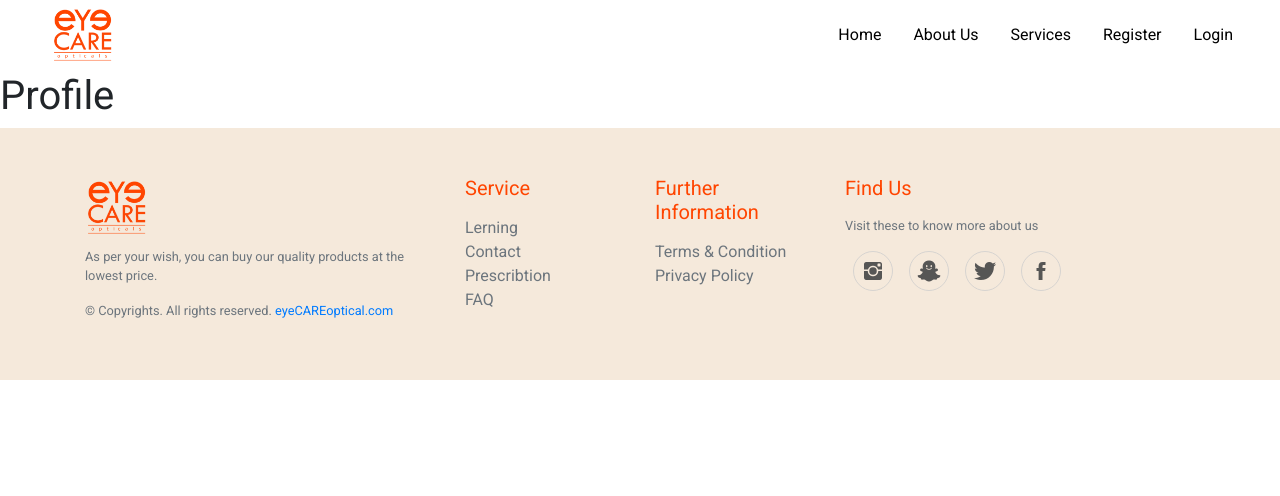
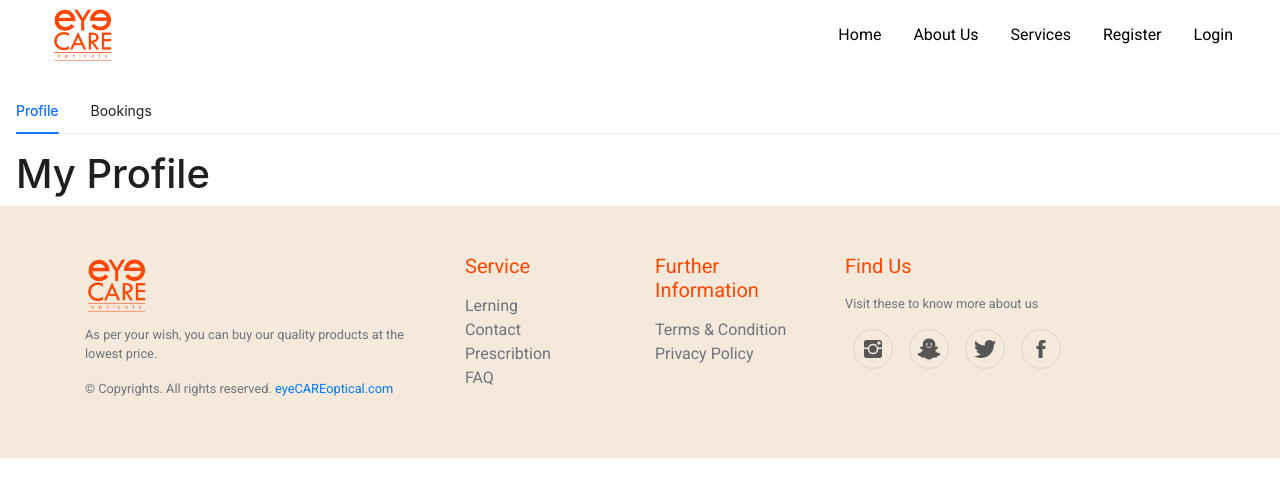
Before and after one commit to AbhishekPeiris/eYeCAREopticals, a React (Create React App) app in the folder frontend/: page /profile in a window 1280 px wide. Shown: the top 496 px of the page. Built offline with nearby package versions, Linux system fonts and the light colour scheme.

Commit message:
tabs (profilescreen &  bookingsscreen)

```diff
--- a/frontend/package.json
+++ b/frontend/package.json
@@ -6,6 +6,7 @@
     "@testing-library/jest-dom": "^5.17.0",
     "@testing-library/react": "^13.4.0",
     "@testing-library/user-event": "^13.5.0",
+    "antd": "^5.13.2",
     "aos": "^2.3.4",
     "axios": "^1.6.5",
     "bootstrap": "^5.3.2",
--- a/frontend/src/App.js
+++ b/frontend/src/App.js
@@ -5,7 +5,8 @@ import NavBar from './components/NavBar';
 import Footer from './components/Footer';
 import RegisterScreen from './screens/RegisterScreen';
 import LoginScreen from './screens/LoginScreen';
-import Profile from './screens/Profile';
+import ProfileScreen from './screens/ProfileScreen';
+import BookingScreen from './screens/BookingScreen';
 
 function App() {
   return (
@@ -19,7 +20,8 @@ function App() {
 
           <Route path='/register' element={<RegisterScreen />} />
           <Route path='/login' element={<LoginScreen />} />
-          <Route path='/profile' element={<Profile />} />
+          <Route path='/profile' element={<ProfileScreen />} />
+          <Route path='/bookings' element={<BookingScreen />} />
           <Route path='/' element={<HomeScreen />} />
 
         </Routes>
--- /dev/null
+++ b/frontend/src/screens/BookingScreen.js
@@ -0,0 +1,28 @@
+import React from 'react';
+import { Tabs } from 'antd';
+
+const { TabPane } = Tabs;
+
+const BookingScreen = () => {
+    return (
+        <div className='ml-3 mt-3'>
+            <br /><br /><br />
+            <Tabs defaultActiveKey="1">
+                <TabPane tab="Profile" key="2">
+                    <div>
+                        <h1>My Profile</h1>
+
+                    </div>
+                </TabPane>
+                <TabPane tab="Bookings" key="1">
+                    <div>
+                        <h1>My Bokings</h1>
+
+                    </div>
+                </TabPane>
+            </Tabs>
+        </div>
+    );
+}
+
+export default BookingScreen;
--- a/frontend/src/screens/Profile.js
+++ /dev/null
@@ -1,12 +0,0 @@
-import React from 'react';
-
-const Profile = () => {
-    return (
-        <div>
-            <br /><br /><br />
-            <h1>Profile</h1>
-        </div>
-    );
-}
-
-export default Profile;
--- /dev/null
+++ b/frontend/src/screens/ProfileScreen.js
@@ -0,0 +1,28 @@
+import React from 'react';
+import { Tabs } from 'antd';
+
+const { TabPane } = Tabs;
+
+const ProfileScreen = () => {
+    return (
+        <div className='ml-3 mt-3'>
+            <br /><br /><br />
+            <Tabs defaultActiveKey="1">
+                <TabPane tab="Profile" key="1">
+                    <div>
+                        <h1>My Profile</h1>
+
+                    </div>
+                </TabPane>
+                <TabPane tab="Bookings" key="2">
+                    <div>
+                        <h1>My Bokings</h1>
+
+                    </div>
+                </TabPane>
+            </Tabs>
+        </div>
+    );
+}
+
+export default ProfileScreen;
```
Also changed, not shown: 1 other file (tests, documents, lock files or other folders).
